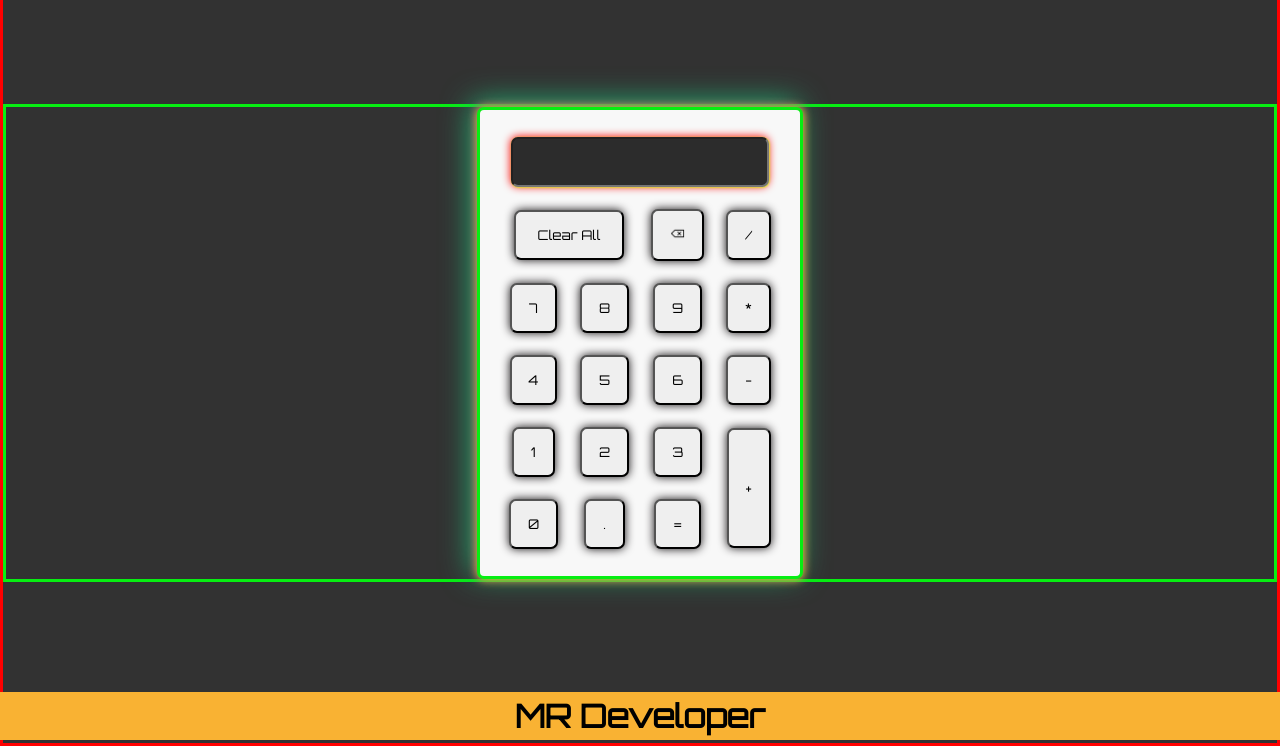
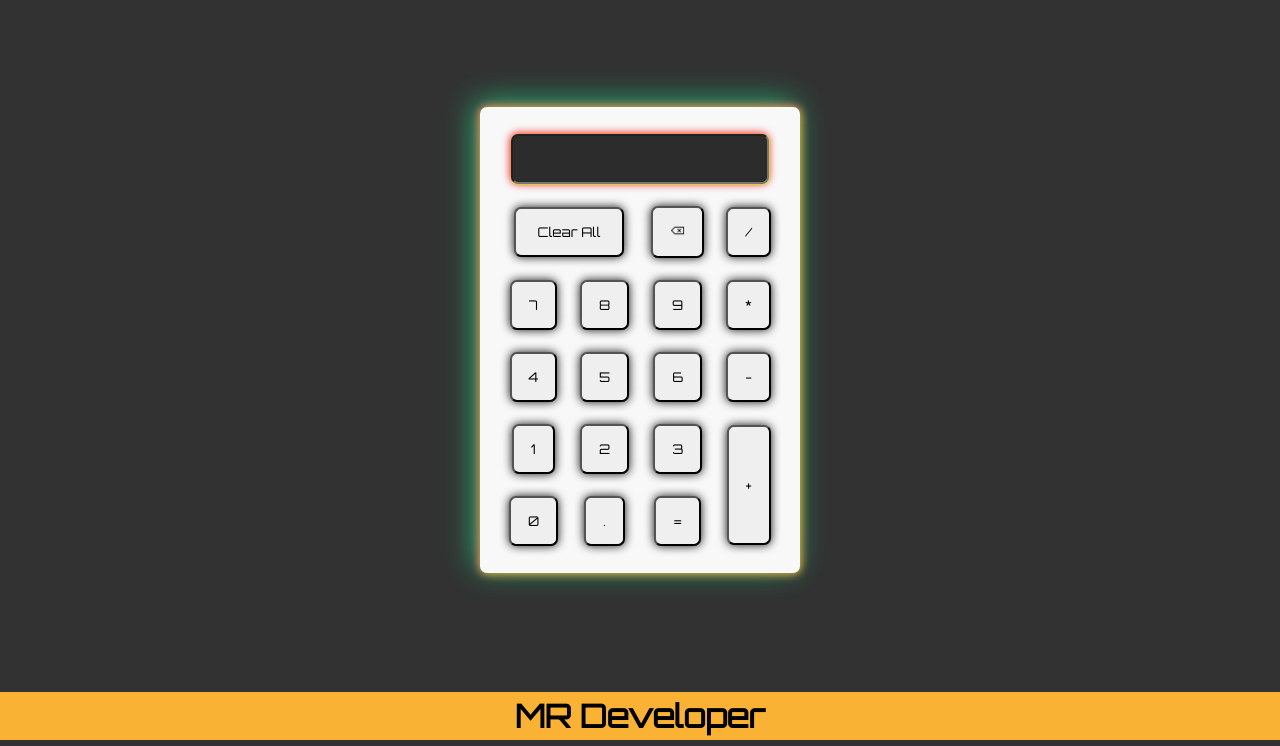
Before and after one commit to MUDDUSSIR-RAZA/Calculator, a plain HTML site: page index.html in a window 1280 px wide. Shown: the part 60-806 px from the top of the page. Drawn offline with Linux system fonts and the light colour scheme.

Commit message:
Revert "try"
This reverts commit ef6d7381d6f934bae30da0cb564ebb17bf37e814.

```diff
--- a/css/style.css
+++ b/css/style.css
@@ -36,22 +36,12 @@ footer {
     right: 0;
 }
 
-main {
-height: 100vh;
-    display: flex;
-    justify-content: center;
-    align-items: center;
-    border: red solid;
-}
-
 /* Styling for calculator container */
 .container {
     display: flex;
     justify-content: center;
     align-items: center;
-    /* height: 100%; */
-    width: 100%;
-    border: #07ee12 solid;
+    height: 100vh;
     }
 
 /* table {
@@ -67,7 +57,6 @@ table {
     padding: 15px 17px;
     border-radius: 7px;
     animation: shadow 30s infinite;
-    border: #07ee12 solid;
 }
 
 /* Keyframes for box-shadow animation */
--- a/index.html
+++ b/index.html
@@ -24,7 +24,7 @@
             CALCULATOR
         </h1>
     </header>
-<main>
+
         <!-- Calculator main container -->
         <div class="container">
             <table>
@@ -121,7 +121,6 @@
                 </tr>
             </table>
         </div>
-    </main>
 
 
 <!-- Footer section of the webpage -->
```
